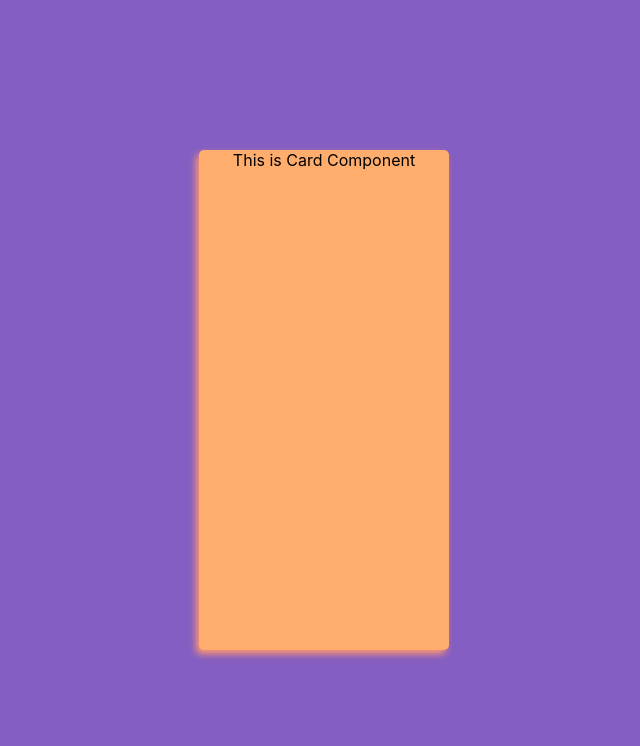
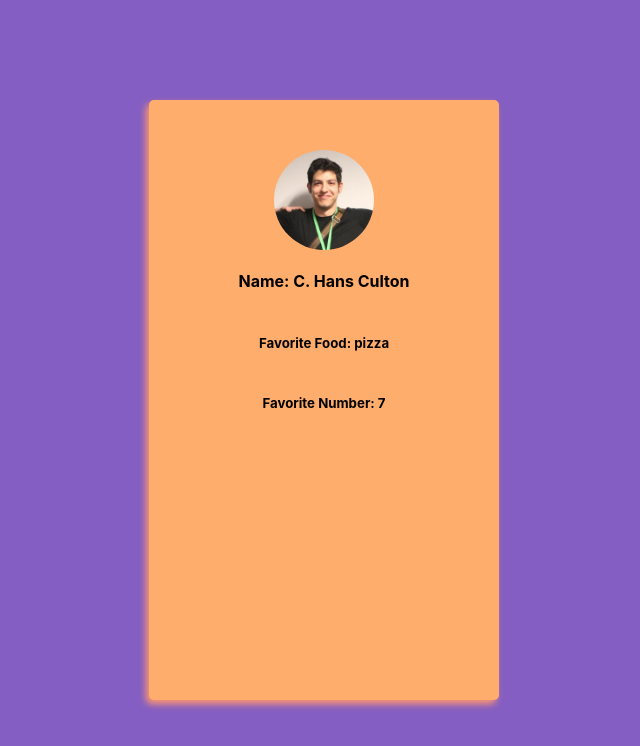
Before and after one commit to chculton/Gesture_ReactGuidelines, a React (Create React App) app in the folder gesture-guidelines/: page / in a window 1280 px wide. Shown: the top 746 px of the page, without its empty margins (316-956 px from the left). Built offline with nearby package versions, Linux system fonts and the light colour scheme.

Commit message:
Declared proptypes and displaying image

```diff
--- /dev/null
+++ b/gesture-guidelines/src/components/AboutMe.js
@@ -0,0 +1,26 @@
+import React from "react";
+import PropTypes from 'prop-types';
+
+// local imports
+import styles from "../styles/AboutMe.module.css";
+import photoOfMe from "../assets/HansGitHubProfilePicture.jpg"
+
+function AboutMe( {name="your name here", food="your favorite food here", number=0} )
+{
+    return (
+        <div className={styles.box}>
+            <img className={styles.box__image} src={photoOfMe} alt="Hans"/>
+            <h4>Name: {name}</h4>
+            <h5>Favorite Food: {food}</h5>
+            <h5>Favorite Number: {number}</h5>
+        </div>
+    )
+}
+
+AboutMe.propTypes = {
+    name: PropTypes.string,
+    food: PropTypes.string,
+    number: PropTypes.number,
+}
+
+export default AboutMe;
--- a/gesture-guidelines/src/components/Card.js
+++ b/gesture-guidelines/src/components/Card.js
@@ -2,12 +2,13 @@ import React from "react";
 
 // locel imports
 import styles from "../styles/Card.module.css"
+import AboutMe from "../components/AboutMe";
 
 function Card ( )
 {
     return  (
         <div className={styles.card}>
-            This is Card Component
+            <AboutMe name='C. Hans Culton' food='pizza' number={7} />
         </div>
     )
 }
--- /dev/null
+++ b/gesture-guidelines/src/styles/AboutMe.module.css
@@ -0,0 +1,13 @@
+.box{
+    display: flex;
+    flex-direction: column;
+    align-items: center;
+
+}
+
+.box__image{
+    width: 100px;
+    height: 100px;
+    object-fit: cover;
+    border-radius: 50%;
+}
--- a/gesture-guidelines/src/styles/Card.module.css
+++ b/gesture-guidelines/src/styles/Card.module.css
@@ -7,4 +7,5 @@
     height: 500px;
     border-radius: 5px;
     box-shadow: -3px 4px 7px #FF9671;
+    padding: 50px;
 }
```
Also changed, not shown: gesture-guidelines/src/assets/HansGitHubProfilePicture.jpg (added).
